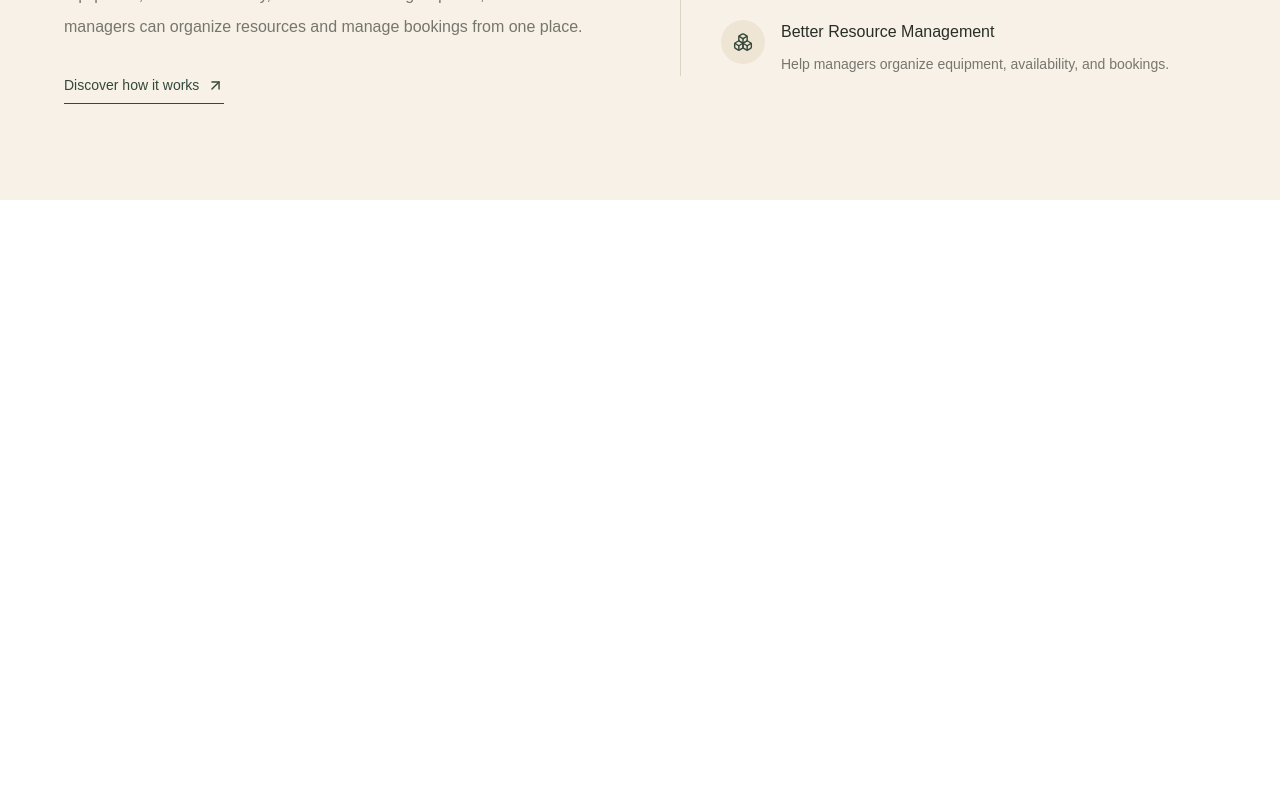
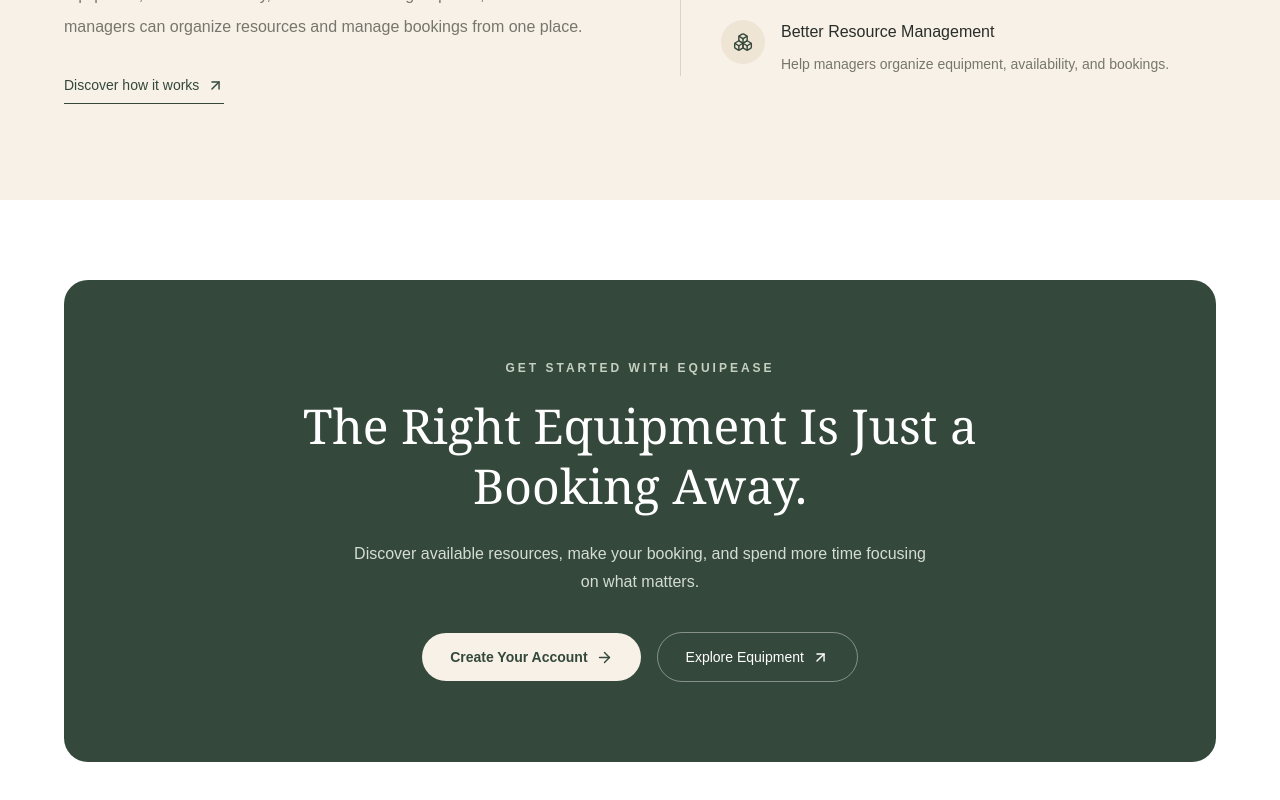
Before and after one commit to TajaparaDhruva/UpkaranHub, a Next.js app in the folder frontend/: page / in a window 1280 px wide. Shown: the part 3849-4649 px from the top of the page. Before the commit the page ends 4049 px from the top, so only its background shows below. Built offline with nearby package versions, Linux system fonts and the light colour scheme.

Commit message:
add landing page call to action

```diff
--- /dev/null
+++ b/frontend/src/app/components/landing/CTASection.tsx
@@ -0,0 +1,42 @@
+
+import Link from "next/link";
+import { ArrowRight, ArrowUpRight } from "lucide-react";
+
+export default function CTASection() {
+  return (
+    <section className="bg-white px-6 py-20 sm:px-10 lg:px-16">
+      <div className="mx-auto max-w-7xl overflow-hidden rounded-3xl bg-[#34483C] px-7 py-16 text-center sm:px-12 lg:py-20">
+        <p className="mb-5 text-xs font-semibold uppercase tracking-[0.25em] text-[#C6D0C1]">
+          Get Started with EquipEase
+        </p>
+
+        <h2 className="mx-auto max-w-3xl font-serif text-3xl font-medium leading-tight text-white sm:text-4xl lg:text-5xl">
+          The Right Equipment Is Just a Booking Away.
+        </h2>
+
+        <p className="mx-auto mt-6 max-w-xl text-sm leading-7 text-[#D5DDD3] sm:text-base">
+          Discover available resources, make your booking, and spend
+          more time focusing on what matters.
+        </p>
+
+        <div className="mt-9 flex flex-col items-center justify-center gap-4 sm:flex-row">
+          <Link
+            href="/signup"
+            className="inline-flex items-center justify-center gap-2 rounded-full bg-[#F7F1E7] px-7 py-3.5 text-sm font-semibold text-[#34483C] transition hover:bg-white"
+          >
+            Create Your Account
+            <ArrowRight size={17} />
+          </Link>
+
+          <Link
+            href="/resources"
+            className="inline-flex items-center justify-center gap-2 rounded-full border border-white/40 px-7 py-3.5 text-sm font-medium text-white transition hover:bg-white/10"
+          >
+            Explore Equipment
+            <ArrowUpRight size={17} />
+          </Link>
+        </div>
+      </div>
+    </section>
+  );
+}
--- a/frontend/src/app/page.tsx
+++ b/frontend/src/app/page.tsx
@@ -1,4 +1,5 @@
 import AboutSection from "./components/landing/AboutSection";
+import CTASection from "./components/landing/CTASection";
 import EquipmentShowcase from "./components/landing/EquipmentShowcase";
 import FeaturesSection from "./components/landing/FeaturesSection";
 import HeroSection from "./components/landing/HeroSection";
@@ -14,6 +15,7 @@ export default function HomePage() {
       <HowItWorks/>
       <EquipmentShowcase/>
       <AboutSection/>
+      <CTASection/>
     </main>
   );
 }
```
